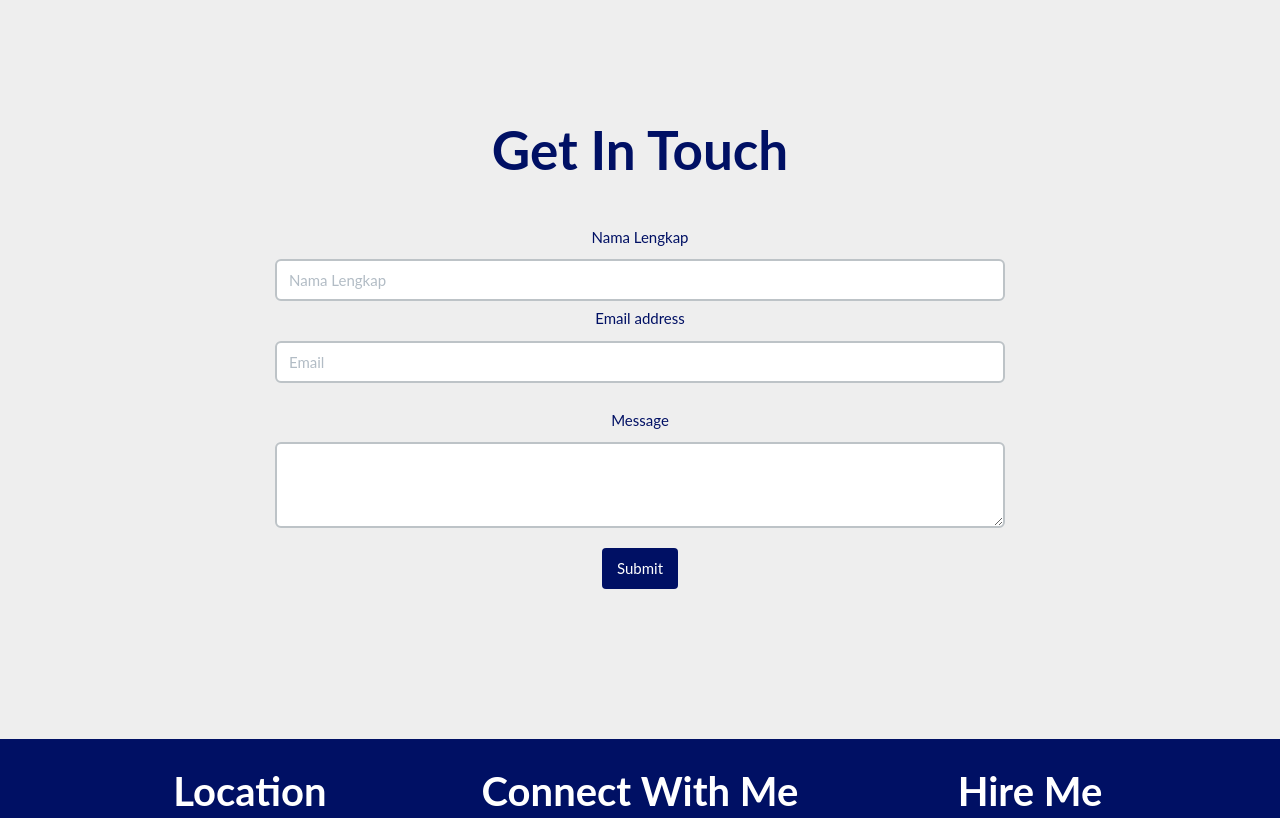
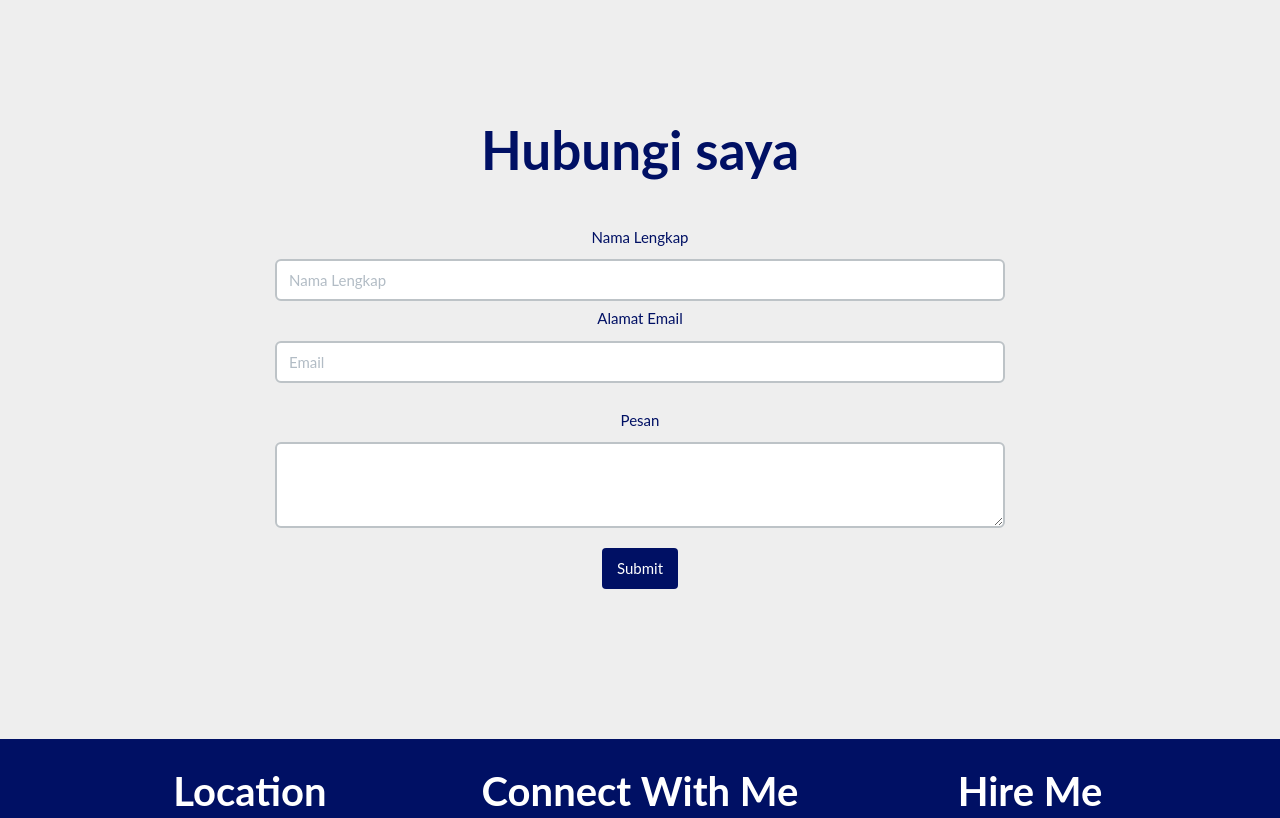
Before and after one commit to lubhyal/Portfolio, a plain HTML site: page index.html in a window 1280 px wide. Shown: the part 2240-3058 px from the top of the page. Drawn offline with nearby package versions, Linux system fonts and the light colour scheme; a script that the page names is missing; a web font is replaced by a local one.

Commit message:
sedikit 3

```diff
--- a/index.html
+++ b/index.html
@@ -100,17 +100,17 @@
   <div id="contact" class="jumbotron">
     <div class="container">
       <div class="col-md-8 col-md-offset-2 text-center">
-        <h2 class="">Get In Touch</h2>
+        <h2 class="">Hubungi saya</h2>
         <hr>
-        <form action="mailto:edward.yerburgh@gmail.com"  enctype="text/plain" method="post">
+        <form action="mailto:lubhed1@gmail.com"  enctype="text/plain" method="post">
         <div class="form-group">
           <label for="InputName">Nama Lengkap</label>
           <input type="text" class="form-control" id="InputName" placeholder="Nama Lengkap">
-          <label for="InputEmail">Email address</label>
+          <label for="InputEmail">Alamat Email</label>
           <input type="email" class="form-control" id="InputEmail" placeholder="Email">
         </div> <!-- .form-group -->
         <div class="form-group">
-          <label for="message">Message</label>
+          <label for="message">Pesan</label>
           <textarea id="message" class="form-control" rows="3"></textarea>
         </div> <!-- .form-group -->
         <input type="submit" name="submit" class="btn btn-inverse">
```
